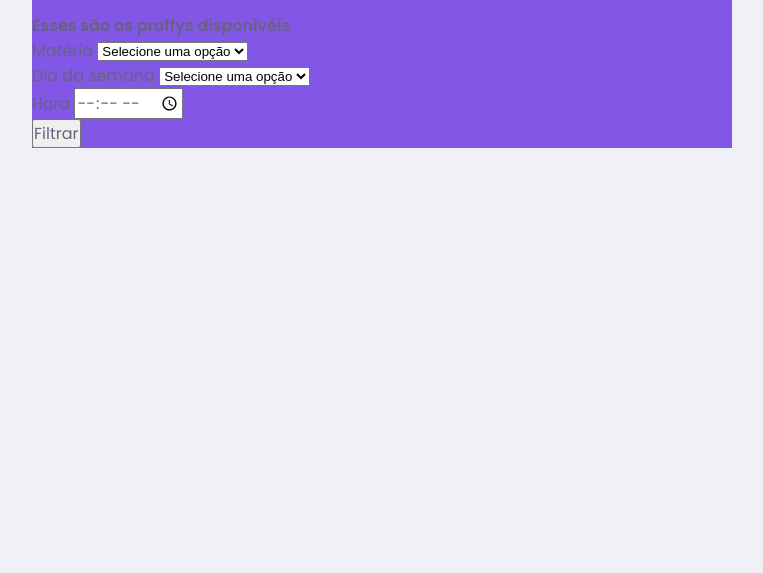
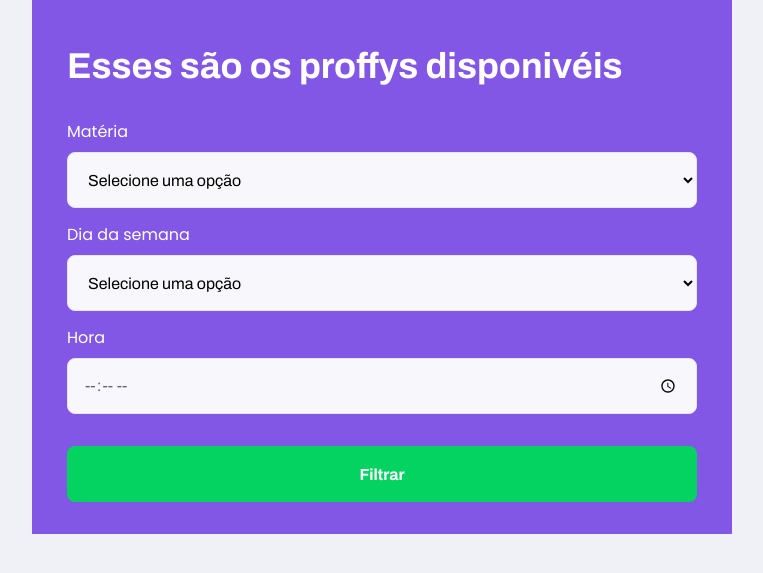
Before and after one commit to VitorG718/NLW-2-Discovery, a plain HTML site: page study.html in a window 1280 px wide. Shown: the part 51-624 px from the top of the page, without its empty margins (258-1021 px from the left). Drawn offline with Linux system fonts and the light colour scheme.

Commit message:
Estiliza o header da página
- Estiliza o título
- Estiliza as caixas de seleção e input
- Estiliza o batão de submit
- Cria uma alternativa para o outline da caixa de input

```diff
--- a/styles/partials/page-study.css
+++ b/styles/partials/page-study.css
@@ -31,3 +31,74 @@
 .page-header .top-bar-container img {
     height: 1.6rem;
 }
+
+.page-header .header-content {
+    width: 90%;
+    margin: 3.2rem auto;
+}
+
+.page-header .header-content strong {
+    font: 700 3.6rem Archivo;
+    line-height: 4.2rem;
+    color: var(--color-title-in-primary);
+}
+
+#search-teachers {
+    margin-top: 3.2rem;
+}
+
+#search-teachers label {
+    color: var(--color-title-in-primary);
+}
+
+#search-teachers .select-block {
+    margin-bottom: 1.4rem;
+}
+
+#search-teachers button {
+    width: 100%;
+    height: 5.6rem;
+    background-color: var(--color-secondary);
+    color: var(--color-button-text);
+    border: 0;  /* Retira a borda padrão do botão */
+    border-radius: 0.8rem;
+    cursor: pointer;
+    font: 700 1.6rem Archivo;
+    display: flex;
+    align-items: center;
+    justify-content: center;
+    transition: background 0.2s;
+    margin-top: 3.2rem;
+}
+
+#search-teachers button:hover {
+    background-color: var(--color-secondary-dark);
+}
+
+.select-block select,
+.input-block input{
+    width: 100%;
+    height: 5.6rem;
+    margin-top: 0.8rem;
+    border-radius: 0.8rem;
+    background: var(--color-input-background);
+    border: 1px solid var(--color-line-in-white);
+    outline: 0; /* Uma marcação indocando a seleção do elemento */
+    padding: 0 1.6rem;
+    font: 1.6rem Archivo;
+}
+.input-block {
+    position: relative; /* Define que todo o posicionamento dos seus filhos será relativo a ele*/
+}
+
+.input-block:focus-within::after { /* Quando estiver em foco um elemento ::after é criado no HTML*/
+    content: ""; /* Todo elemento ::after criado precisa de um conteúdo que nesse caso está vazio*/
+    height: 2px;
+    width: calc(100% - 3.2rem);
+    background-color: var(--color-primary-light);
+    position: absolute; /* Cria uma nova camada sobre o arquivo que terá o posicionamento absoluto*/
+    /* O posicionamento por si só é em relação ao body e nao ao pai,
+    para ser em relação ao pai, o pai deve ser relativo*/
+    left: 1.6rem; /* Define um espaçamento da lateral esquerda*/
+    bottom: 0; /* Define o posicionamento inicial no eixo Y do elemento*/
+}
```
